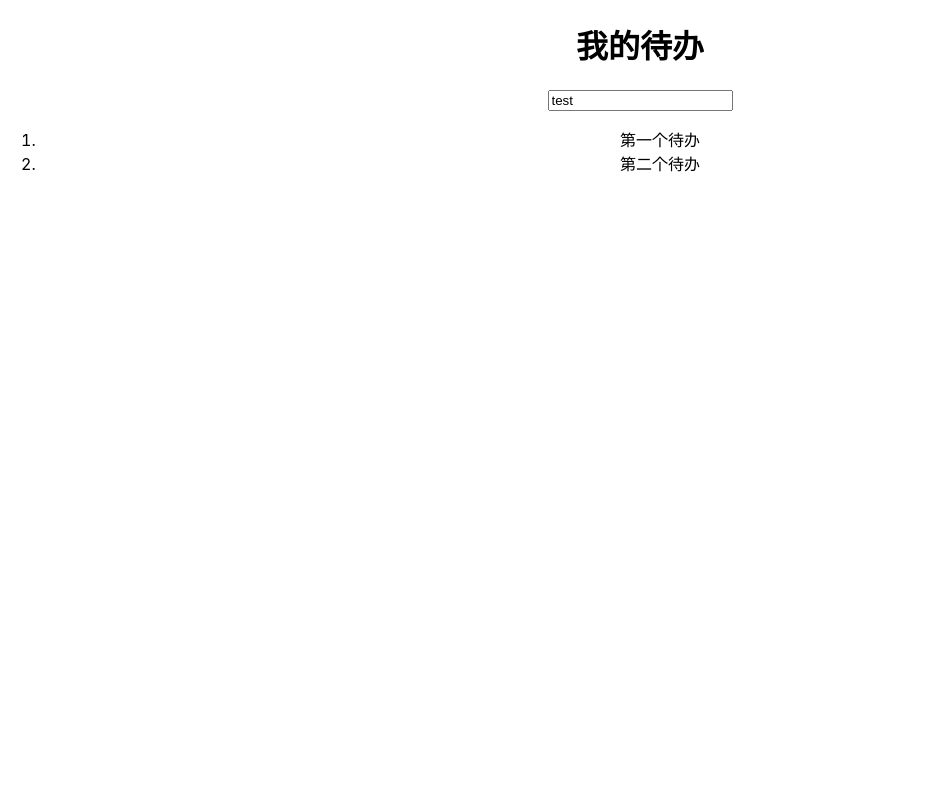
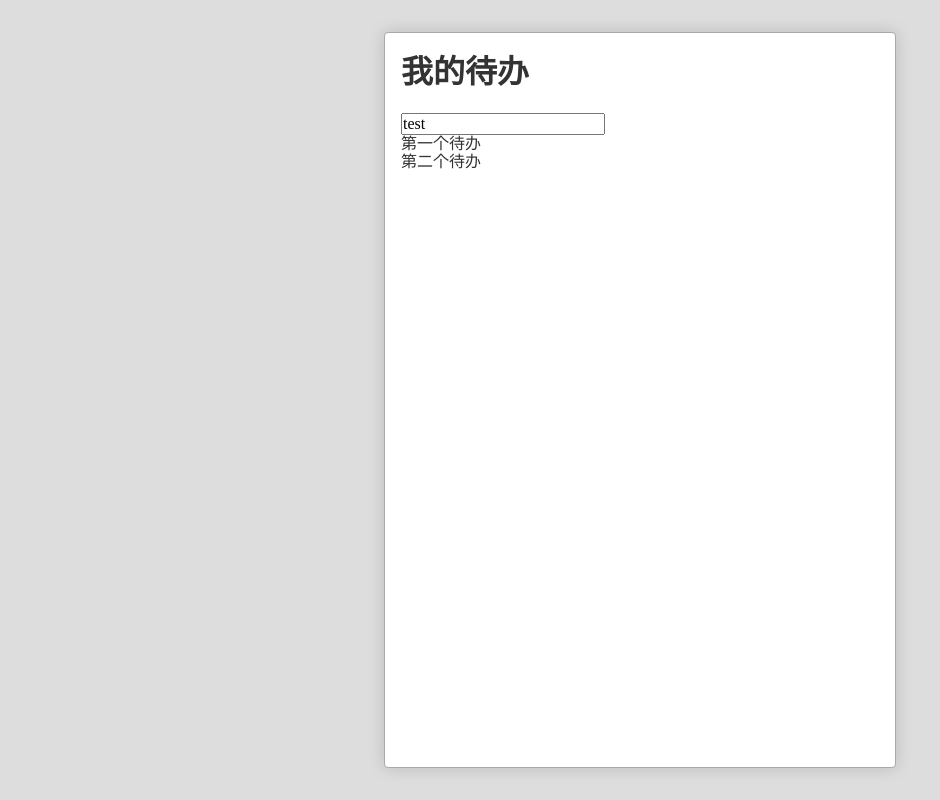
Before and after one commit to hejianxinsir/react122802, a React (Create React App) app: page / in a window 1280 px wide. Shown: the whole page, without its empty margins (0-940 px from the left). Built offline with nearby package versions, Linux system fonts and the light colour scheme.

Commit message:
添加样式，有基本的样子了

```diff
--- a/src/App.css
+++ b/src/App.css
@@ -1,38 +1,11 @@
 .App {
-  text-align: center;
+	color: #333;
+	border: 1px solid #aaa;
+	border-radius: 4px;
+	margin: 2em;
+	padding: 0 1em;
+	min-height: 20em;
+	min-width: 32em;
+	box-shadow: 0 0 1em hsla(0,0%,0%,0.15);
+	background: white;
 }
-
-.App-logo {
-  height: 40vmin;
-  pointer-events: none;
-}
-
-@media (prefers-reduced-motion: no-preference) {
-  .App-logo {
-    animation: App-logo-spin infinite 20s linear;
-  }
-}
-
-.App-header {
-  background-color: #282c34;
-  min-height: 100vh;
-  display: flex;
-  flex-direction: column;
-  align-items: center;
-  justify-content: center;
-  font-size: calc(10px + 2vmin);
-  color: white;
-}
-
-.App-link {
-  color: #61dafb;
-}
-
-@keyframes App-logo-spin {
-  from {
-    transform: rotate(0deg);
-  }
-  to {
-    transform: rotate(360deg);
-  }
-}
--- a/src/App.js
+++ b/src/App.js
@@ -3,6 +3,8 @@
 import './App.css';
 import TodoInput from './TodoInput';
 import TodoItem from './TodoItem';
+import 'normalize.css';
+import './reset.css';
 
 class App extends React.Component {
 	constructor(props){
--- a/src/index.css
+++ b/src/index.css
@@ -1,13 +1,8 @@
 body {
-  margin: 0;
-  font-family: -apple-system, BlinkMacSystemFont, 'Segoe UI', 'Roboto', 'Oxygen',
-    'Ubuntu', 'Cantarell', 'Fira Sans', 'Droid Sans', 'Helvetica Neue',
-    sans-serif;
-  -webkit-font-smoothing: antialiased;
-  -moz-osx-font-smoothing: grayscale;
+	background: #ddd;
 }
-
-code {
-  font-family: source-code-pro, Menlo, Monaco, Consolas, 'Courier New',
-    monospace;
+#root {
+	display: flex;
+	justify-content: center;
+	min-height: 100vh;
 }
--- /dev/null
+++ b/src/reset.css
@@ -0,0 +1,19 @@
+
+*{
+	margin: 0;
+	padding: 0;
+	box-sizing: border-box;
+}
+*::after {
+	box-sizing: border-box;
+}
+*::before {
+	box-sizing: border-box;
+}
+
+ul,ol,li {
+	list-style: none;
+}
+a{
+	color: inherit;
+}
```
